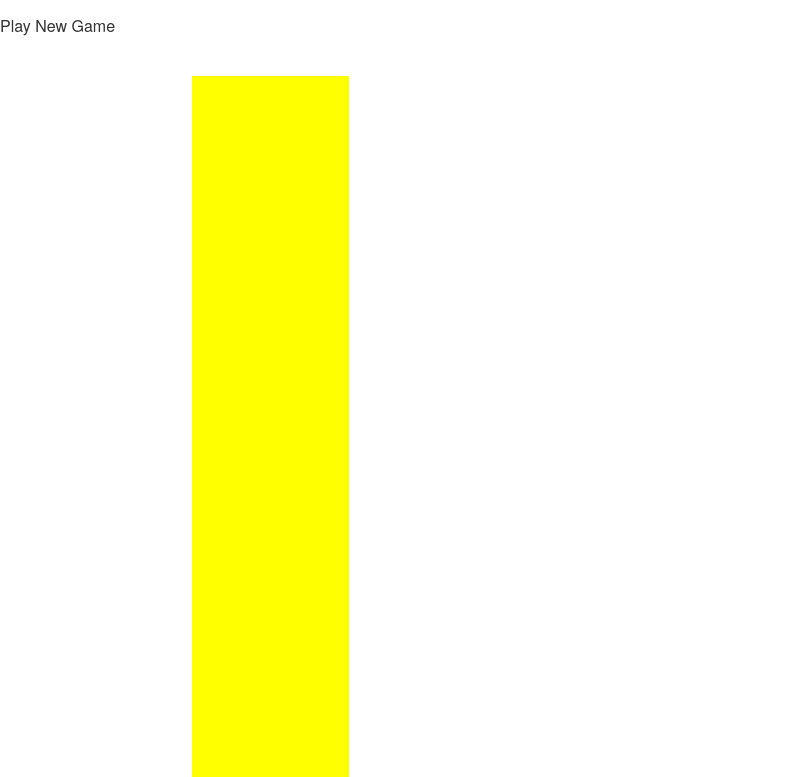
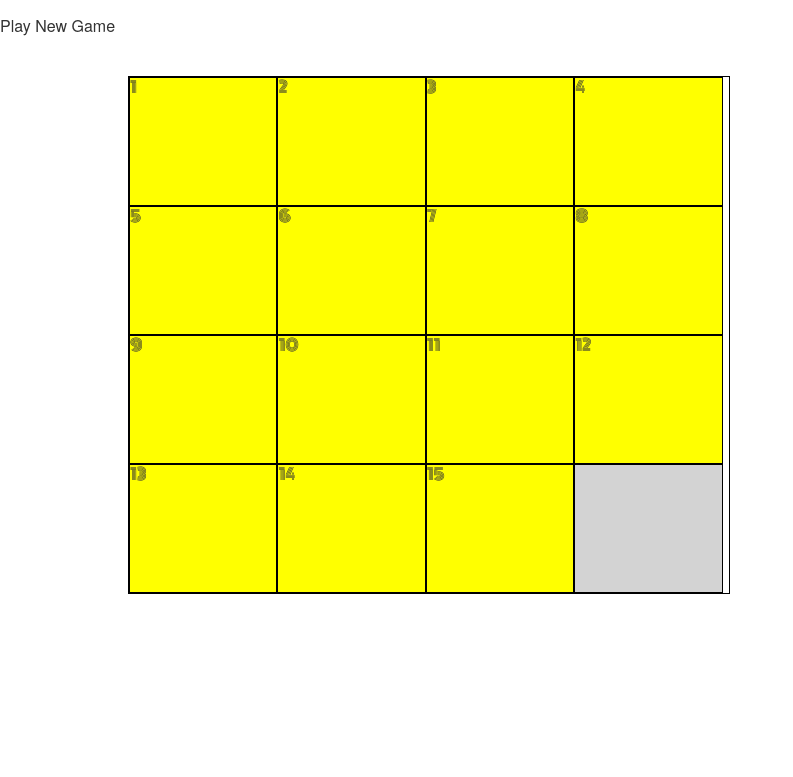
Before and after one commit to LouisVelz/JS-project, a website built with webpack: page index.html in a window 1280 px wide. Shown: the part 23-800 px from the top of the page, without its empty margins (0-793 px from the left). Built offline with nearby package versions, Linux system fonts and the light colour scheme; files whose address does not match are found by name.

Commit message:
background grid ready

```diff
--- a/index.html
+++ b/index.html
@@ -5,30 +5,34 @@
   <meta name="viewport" content="width=device-width, initial-scale=1.0">
   <link rel="stylesheet" href="./dist/main.css">
   <link rel="shortcut icon" href="./images/favicon.ico" type="image/x-icon">
+  <link href="https://fonts.googleapis.com/css2?family=Monoton&display=swap" rel="stylesheet">
+<link rel="stylesheet" href="path/to/font-awesome/css/font-awesome.min.css">
   <title>Sliding Puzzle</title>
 </head>
 <body>
+  <i class="fab fa-github" style="font-size: 48px;"></i>
+  <i class="fab fa-linkedin"></i>
   <h1>Sliding Puzzle</h1>
   <br>
   <button>Play New Game</button>
 
   <div class="puzzle">
-    <div class="square1"></div>
-    <div class="square2"></div>
-    <div class="square3"></div>
-    <div class="square4"></div>
-    <div class="square5"></div>
-    <div class="square6"></div>
-    <div class="square7"></div>
-    <div class="square8"></div>
-    <div class="square9"></div>
-    <div class="square10"></div>
-    <div class="square11"></div>
-    <div class="square12"></div>
-    <div class="square13"></div>
-    <div class="square14"></div>
-    <div class="square15"></div>
-    <div class="square16"></div>
+    <div class="square1"><div class="text">1</div></div>
+    <div class="square2"><div class="text">2</div></div>
+    <div class="square3"><div class="text">3</div></div>
+    <div class="square4"><div class="text">4</div></div>
+    <div class="square5"><div class="text">5</div></div>
+    <div class="square6"><div class="text">6</div></div>
+    <div class="square7"><div class="text">7</div></div>
+    <div class="square8"><div class="text">8</div></div>
+    <div class="square9"><div class="text">9</div></div>
+    <div class="square10"><div class="text">10</div></div>
+    <div class="square11"><div class="text">11</div></div>
+    <div class="square12"><div class="text">12</div></div>
+    <div class="square13"><div class="text">13</div></div>
+    <div class="square14"><div class="text">14</div></div>
+    <div class="square15"><div class="text">15</div></div>
+    <div class="square16"><div class="text"></div></div>
   </div>
 
 
--- a/src/styles/index.scss
+++ b/src/styles/index.scss
@@ -1,11 +1,25 @@
 .puzzle {
-  margin: 40px 15%;
-  height: 500px;
-  width: auto;
+  margin: 40px 10%;
+  height: 516px;
+  width: 600px;
+  border: 1px solid black;
+  display: flex;
+  flex-flow: row wrap;
 }
 
 div[class^='square'] {
   background: #ffff00;
-  height: 125px;
-  width: 17.5%;
+  height: 127px;
+  width: 24.4%;
+  border: 1px solid black;
+  position: relative;
+
 }
+div .square16 {
+  background-color: lightgray;
+}
+
+.text {
+  position: absolute;
+  font-family: 'Monoton', cursive;
+}
```
